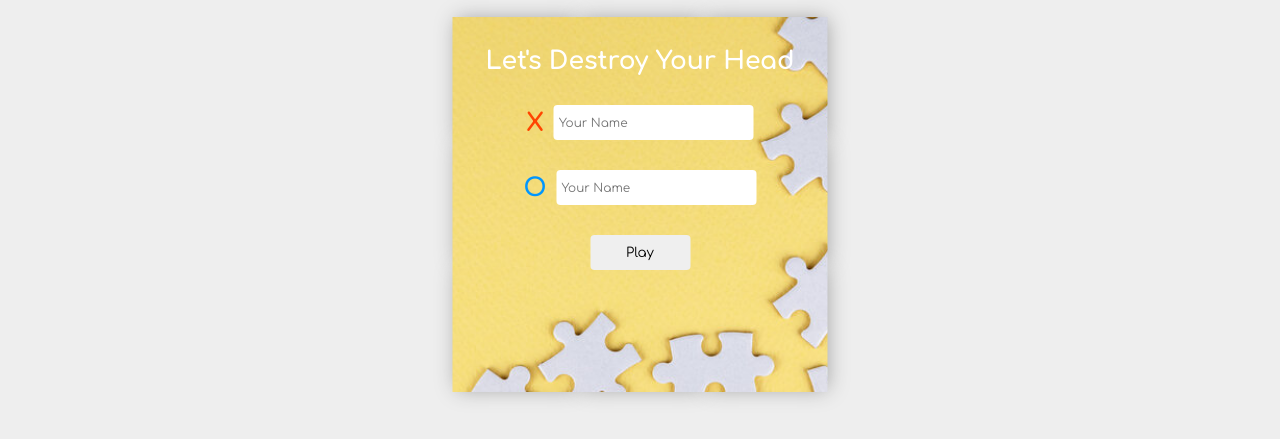
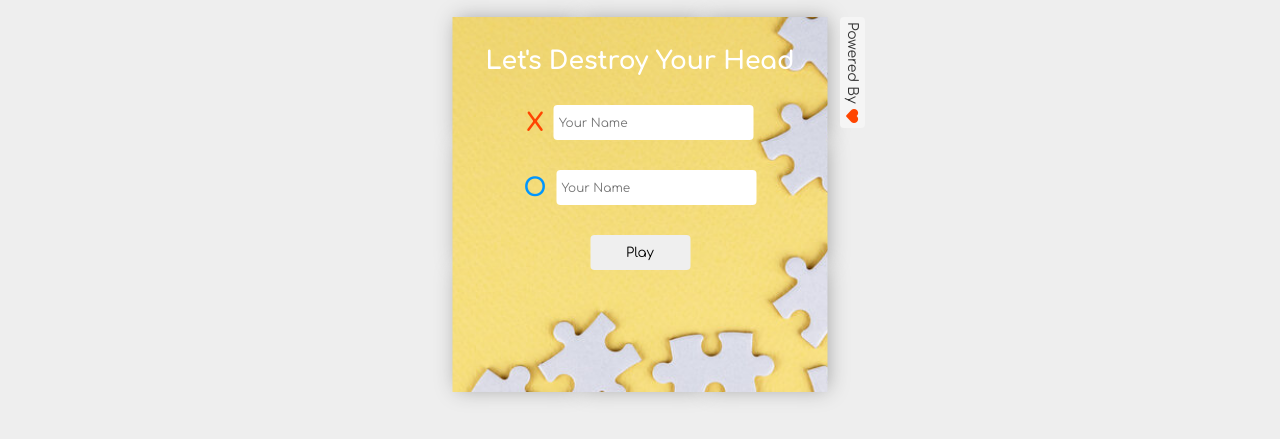
Before and after one commit to Abded039/Tic-Tac-Toe-Game, a plain HTML site: page index.html in a window 1280 px wide. Shown: the part 73-512 px from the top of the page. Drawn offline with Linux system fonts and the light colour scheme; a web font is replaced by a local one.

Commit message:
Files Related To The Project

```diff
--- a/index.html
+++ b/index.html
@@ -38,6 +38,7 @@
         <button onclick="startGame()">Play</button>
       </div>
       <div class="board"></div>
+      <code>Powered By <i class="fas fa-heart"></i></code>
     </div>
     <audio src="./onClick.mp3" class="onClick"></audio>
     <audio src="./onHover.wav" class="onHover"></audio>
--- a/style.css
+++ b/style.css
@@ -43,6 +43,7 @@ body {
     width: 100%;
     height: calc(100vh - 90px);
     position: relative;
+    text-align: center;
 
     .intro {
       position: absolute;
@@ -163,6 +164,23 @@ body {
       }
     }
   }
+
+  code {
+    background-color: #f5f5f5;
+    padding: 5px;
+    border-radius: 4px;
+    font-size: 14px;
+    color: #333;
+    position: absolute;
+    top: 0;
+    left: calc(50% + 200px);
+    writing-mode: vertical-lr;
+
+    i {
+      color: orangered;
+      transform: rotate(90deg);
+    }
+  }
 }
 
 .playerX {
```
